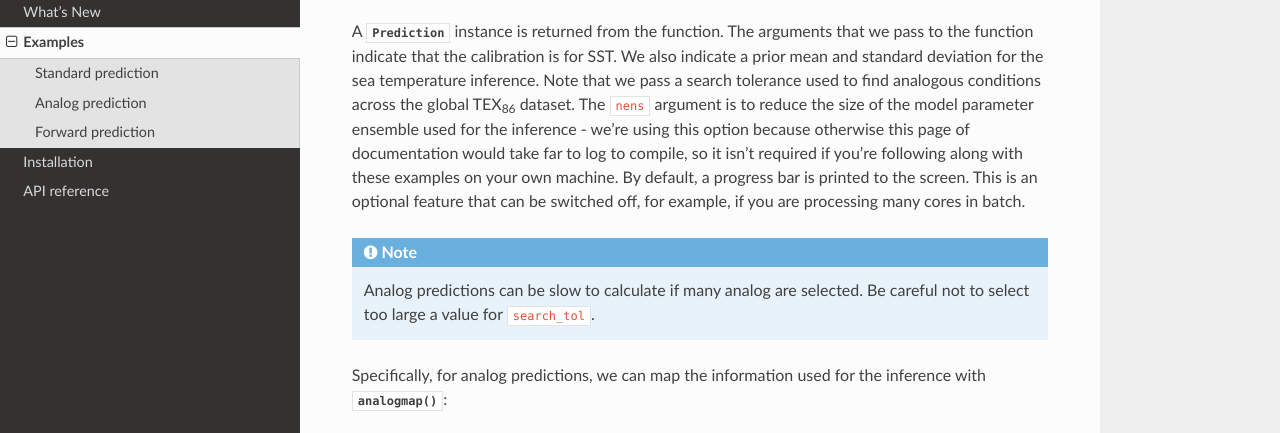
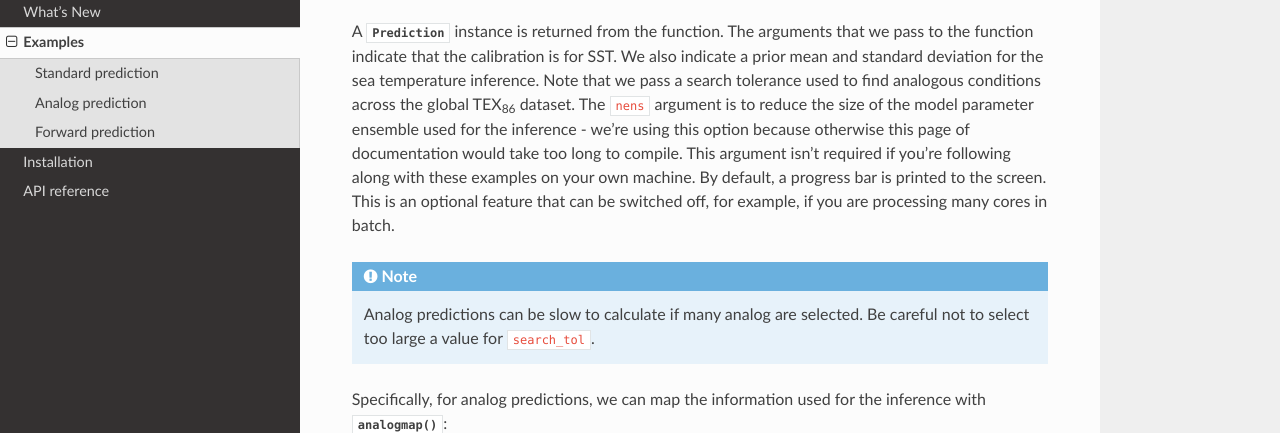
Before and after one commit to brews/baysparpy, a Sphinx documentation site: the page built from docs/examples.rst, in a window 1280 px wide and 900 px high, scrolled down 2475 px, cut to the strip 163-596 px from the top of the window. Built offline with Sphinx 7.4.7 and the Read the Docs theme 2.0.0, drawn with Linux system fonts in a browser that asks for light colours; the version number is read from the project's files by our own code.

Commit message:
Minor grammar fix to documentation

```diff
--- a/docs/examples.rst
+++ b/docs/examples.rst
@@ -123,7 +123,7 @@ We can run the analog prediction of SST with :py:func:`predict_seatemp_analog`:
                                             search_tol=search_tolerance,
                                             nens=500)
 
-A :py:class:`~predict.Prediction` instance is returned from the function. The arguments that we pass to the function indicate that the calibration is for SST. We also indicate a prior mean and standard deviation for the sea temperature inference. Note that we pass a search tolerance used to find analogous conditions across the global TEX\ :sub:`86` dataset. The ``nens`` argument is to reduce the size of the model parameter ensemble used for the inference - we're using this option because otherwise this page of documentation would take far to log to compile, so it isn't required if you're following along with these examples on your own machine. By default, a progress bar is printed to the screen. This is an optional feature that can be switched off, for example, if you are processing many cores in batch.
+A :py:class:`~predict.Prediction` instance is returned from the function. The arguments that we pass to the function indicate that the calibration is for SST. We also indicate a prior mean and standard deviation for the sea temperature inference. Note that we pass a search tolerance used to find analogous conditions across the global TEX\ :sub:`86` dataset. The ``nens`` argument is to reduce the size of the model parameter ensemble used for the inference - we're using this option because otherwise this page of documentation would take too long to compile. This argument isn't required if you're following along with these examples on your own machine. By default, a progress bar is printed to the screen. This is an optional feature that can be switched off, for example, if you are processing many cores in batch.
 
 .. Note::
 
```
